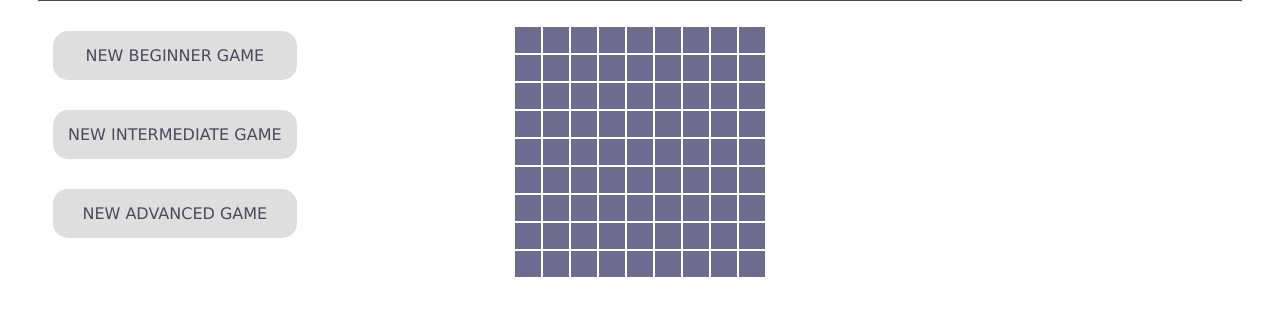
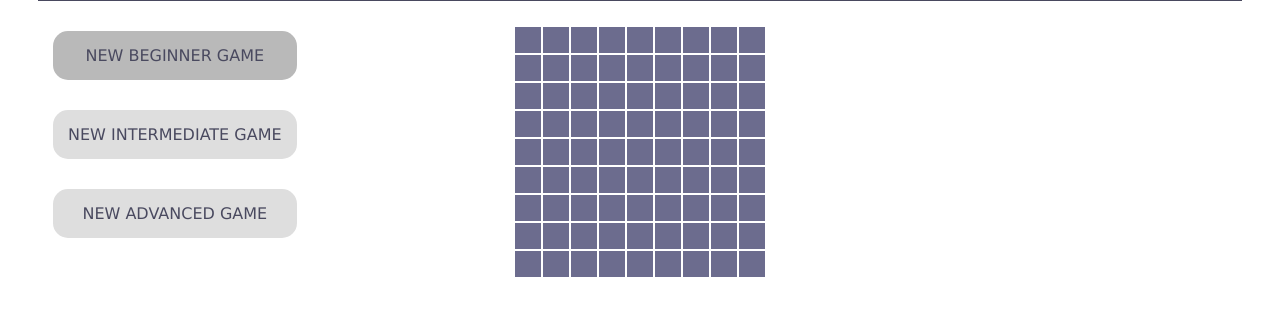
Before and after one commit to epaschke/Minesweeper, a website: page public/index.html in a window 1280 px wide. In both pictures the pointer is over the element "NEW BEGINNER GAME". Shown: the part 192-508 px from the top of the page. Drawn offline with nearby package versions, Linux system fonts and the light colour scheme.

Commit message:
button color

```diff
--- a/public/game.css
+++ b/public/game.css
@@ -1,5 +1,6 @@
 :root {
   --light-gray: #dedede;
+  --med-gray: #b9b9b9;
   --dark-purple: #49495f;
   --main-purple: #6c6c8e;
 }
@@ -43,6 +44,11 @@
   font-size: 1em;
 }
 
+.difficulty:hover {
+  background-color: var(--med-gray);
+
+}
+
 #buttons-difficulty {
   display: flex;
   flex-direction: column;
```
